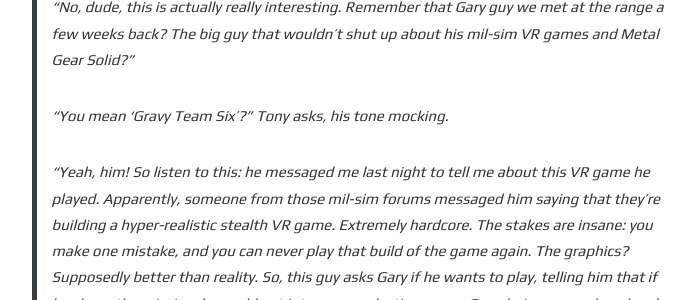
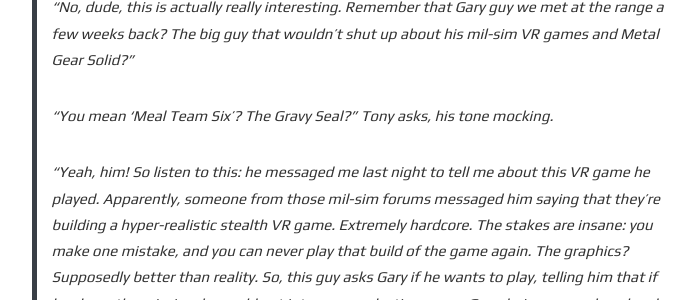
Before and after one commit to robsware/robsware.github.io, a Jekyll site: the page built from _posts/2025-07-14-gary.md, in a window 1280 px wide and 900 px high, scrolled down 449 px. Shown: the part 153-453 px from the top of the window, without its empty margins (286-985 px from the left). Built offline with Jekyll 4.4.1, drawn with Linux system fonts in a browser that asks for light colours.

Commit message:
Update 2025-07-14-gary.md

```diff
--- a/_posts/2025-07-14-gary.md
+++ b/_posts/2025-07-14-gary.md
@@ -15,7 +15,7 @@ It's a cold November evening in Indiana. The workshop I'm here for isn't until t
 
 > “No, dude, this is actually really interesting. Remember that Gary guy we met at the range a few weeks back? The big guy that wouldn't shut up about his mil-sim VR games and Metal Gear Solid?”
 
-> “You mean ‘Gravy Team Six’?” Tony asks, his tone mocking.
+> “You mean 'Meal Team Six'? The Gravy Seal?” Tony asks, his tone mocking.
 
 > “Yeah, him! So listen to this: he messaged me last night to tell me about this VR game he played. Apparently, someone from those mil-sim forums messaged him saying that they're building a hyper-realistic stealth VR game. Extremely hardcore. The stakes are insane: you make one mistake, and you can never play that build of the game again. The graphics? Supposedly better than reality. So, this guy asks Gary if he wants to play, telling him that if he clears the mission, he could get into a very selective group. Gary, being unemployed and with nothing to do, says he'll try it.
 >
```
